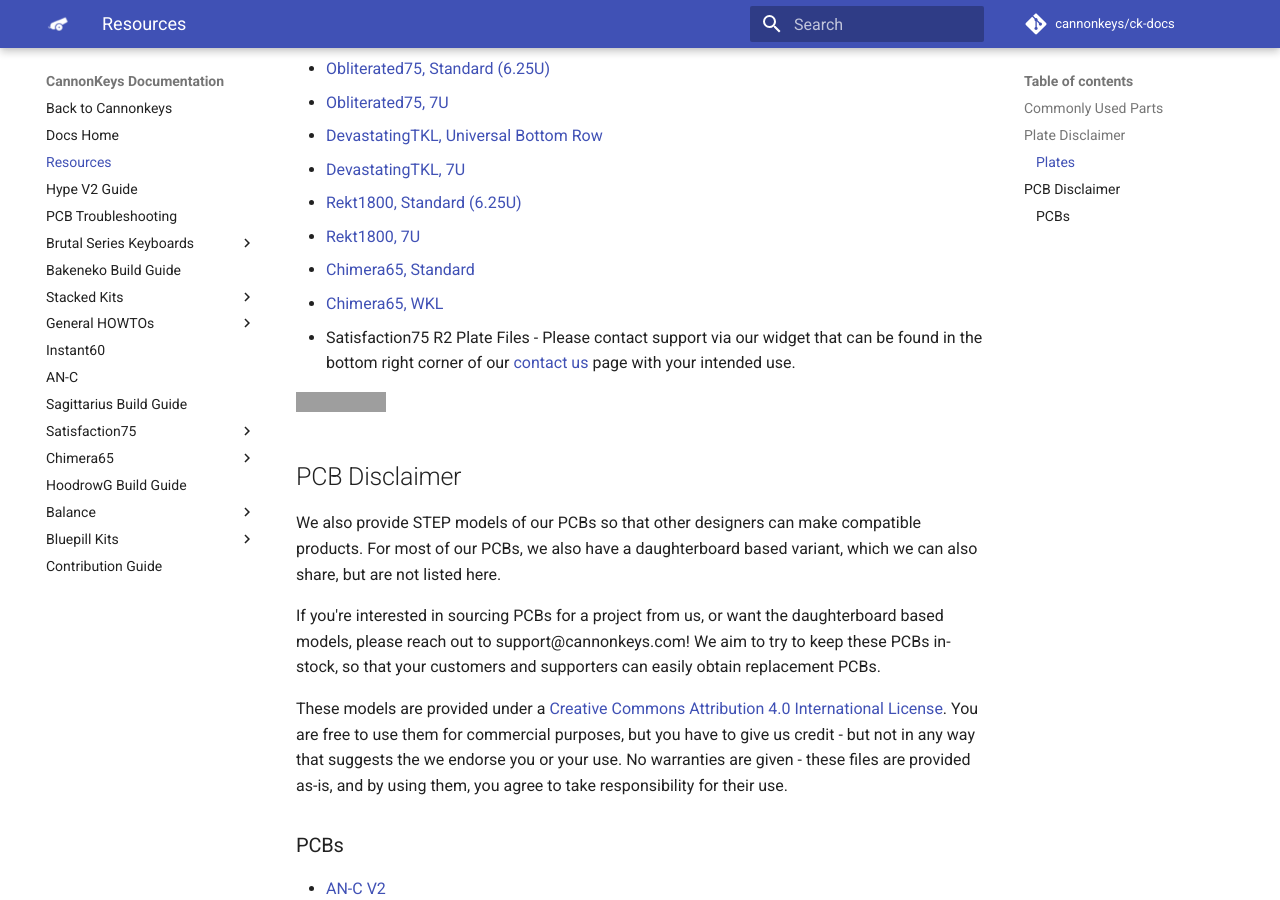
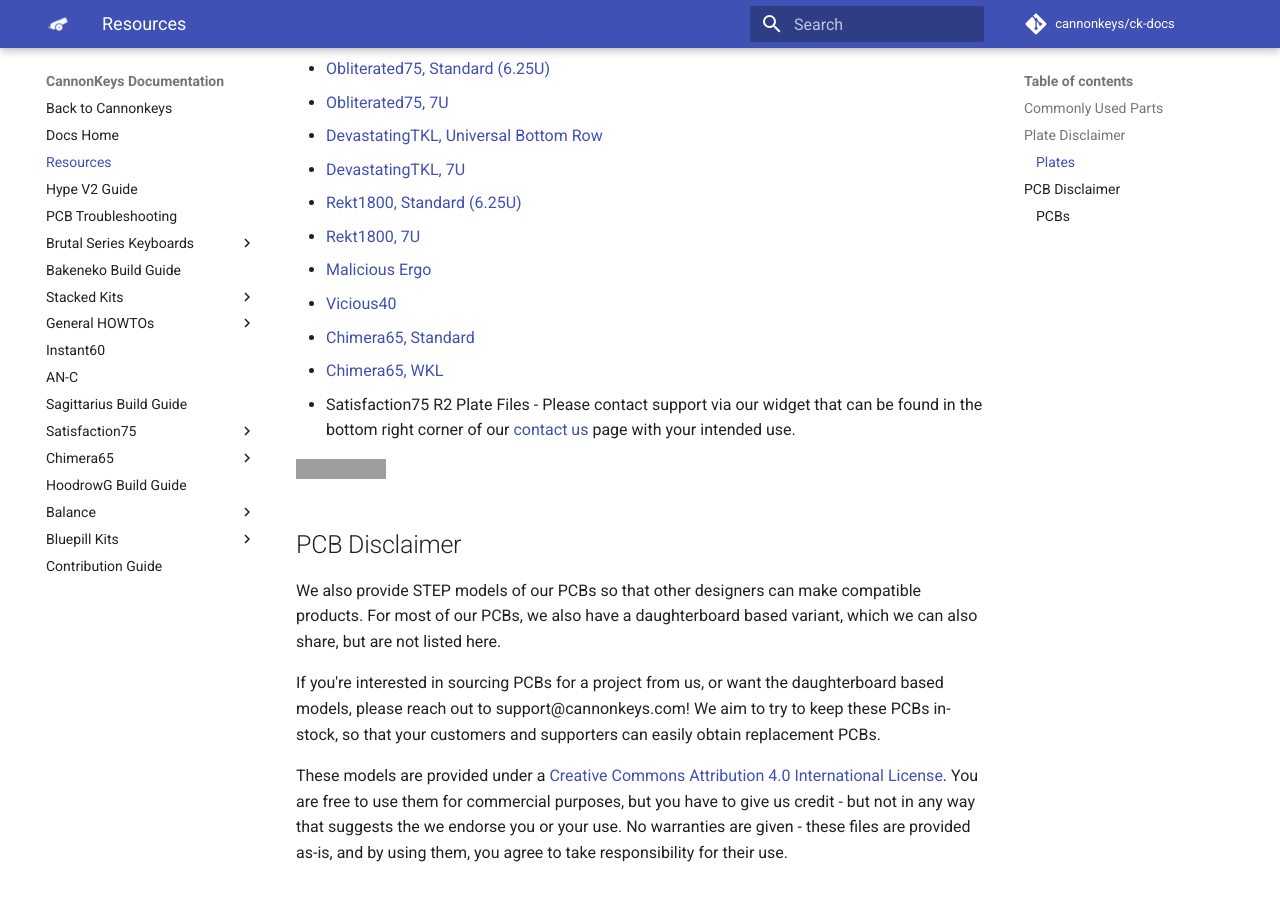
Before and after one commit to cannonkeys/ck-docs, an MkDocs documentation site: the page built from docs/resources.md, in a window 1280 px wide and 900 px high, scrolled down 1976 px. Built offline with MkDocs 1.6.1 and Material for MkDocs 9.7.7, drawn with Linux system fonts in a browser that asks for light colours; comment, search, counter and statistics services are not loaded; grey boxes are pictures that could not be loaded.

Commit message:
Add link to malicious and vicious plates

```diff
--- a/docs/resources.md
+++ b/docs/resources.md
@@ -47,6 +47,8 @@ Furthermore, we provide these files as-is and provide no warranty or guarantee a
  * [DevastatingTKL, 7U](assets/plates/devastating_7U_plate.dxf)
  * [Rekt1800, Standard (6.25U)](assets/plates/rekt1800_standard.dxf)
  * [Rekt1800, 7U](assets/plates/rekt1800_wkl.dxf)
+ * [Malicious Ergo](assets/plates/MaliciousErgo_Plate_Revised.dxf)
+ * [Vicious40](assets/plates/Vicious40_Plate.dxf)
  * [Chimera65, Standard](assets/plates/Chimera_Standard.dxf)
  * [Chimera65, WKL](assets/plates/Chimera_WKL.dxf)
  * Satisfaction75 R2 Plate Files - Please contact support via our widget that can be found in the bottom right corner of our [contact us](https://cannonkeys.com/pages/contact-us) page with your intended use.
```
Also changed, not shown: 2 other files.
